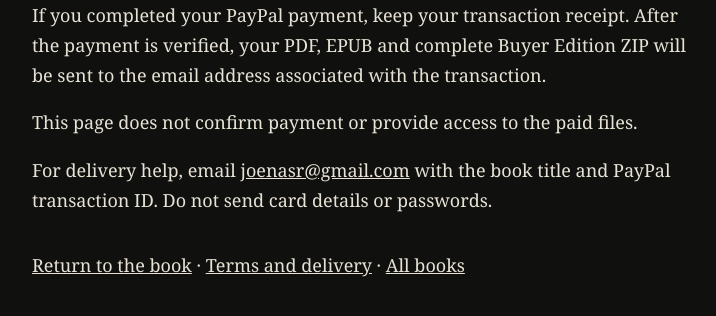
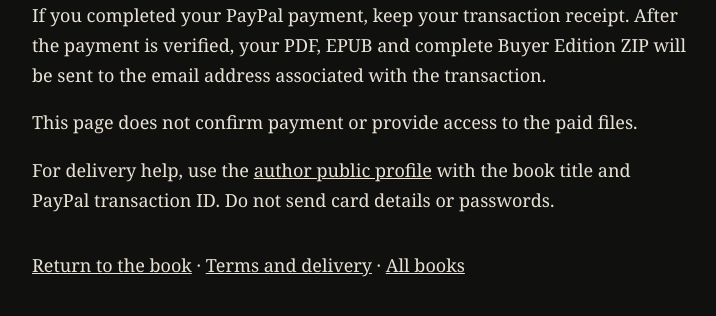
Before and after one commit to Joenasriani/manipulation-book, a website: page delivery.html in a window 1280 px wide. Shown: the part 224-540 px from the top of the page, without its empty margins (278-994 px from the left). Drawn offline with Linux system fonts and the light colour scheme.

Commit message:
Remove private workflow and personal contact disclosure

```diff
--- a/delivery.html
+++ b/delivery.html
@@ -1,4 +1,4 @@
 <!doctype html>
 <html lang="en"><head><meta charset="utf-8"><meta name="viewport" content="width=device-width,initial-scale=1"><meta name="robots" content="noindex,nofollow"><title>Delivery | Manipulation - The Fool and the Wise</title>
 <style>body{margin:0;background:#10110f;color:#e7e2d5;font:18px/1.65 Georgia,serif}main{max-width:660px;margin:8vh auto;padding:32px}h1{font-size:40px;line-height:1.15;font-weight:400}a{color:inherit}small{font:13px/1.5 Arial,sans-serif;letter-spacing:.06em}nav{margin-top:36px}</style></head>
-<body><main><small>MANIPULATION · THE FOOL AND THE WISE</small><h1>Receiving your book</h1><p>If you completed your PayPal payment, keep your transaction receipt. After the payment is verified, your PDF, EPUB and complete Buyer Edition ZIP will be sent to the email address associated with the transaction.</p><p>This page does not confirm payment or provide access to the paid files.</p><p>For delivery help, email <a href="mailto:joenasr@gmail.com?subject=Manipulation%20order%20support">joenasr@gmail.com</a> with the book title and PayPal transaction ID. Do not send card details or passwords.</p><nav><a href="/">Return to the book</a> · <a href="/terms">Terms and delivery</a> · <a href="https://reasoning-library.vercel.app/">All books</a></nav></main></body></html>
+<body><main><small>MANIPULATION · THE FOOL AND THE WISE</small><h1>Receiving your book</h1><p>If you completed your PayPal payment, keep your transaction receipt. After the payment is verified, your PDF, EPUB and complete Buyer Edition ZIP will be sent to the email address associated with the transaction.</p><p>This page does not confirm payment or provide access to the paid files.</p><p>For delivery help, use the <a href="https://joe-nasr-signals.vercel.app/">author public profile</a> with the book title and PayPal transaction ID. Do not send card details or passwords.</p><nav><a href="/">Return to the book</a> · <a href="/terms">Terms and delivery</a> · <a href="https://reasoning-library.vercel.app/">All books</a></nav></main></body></html>
```
